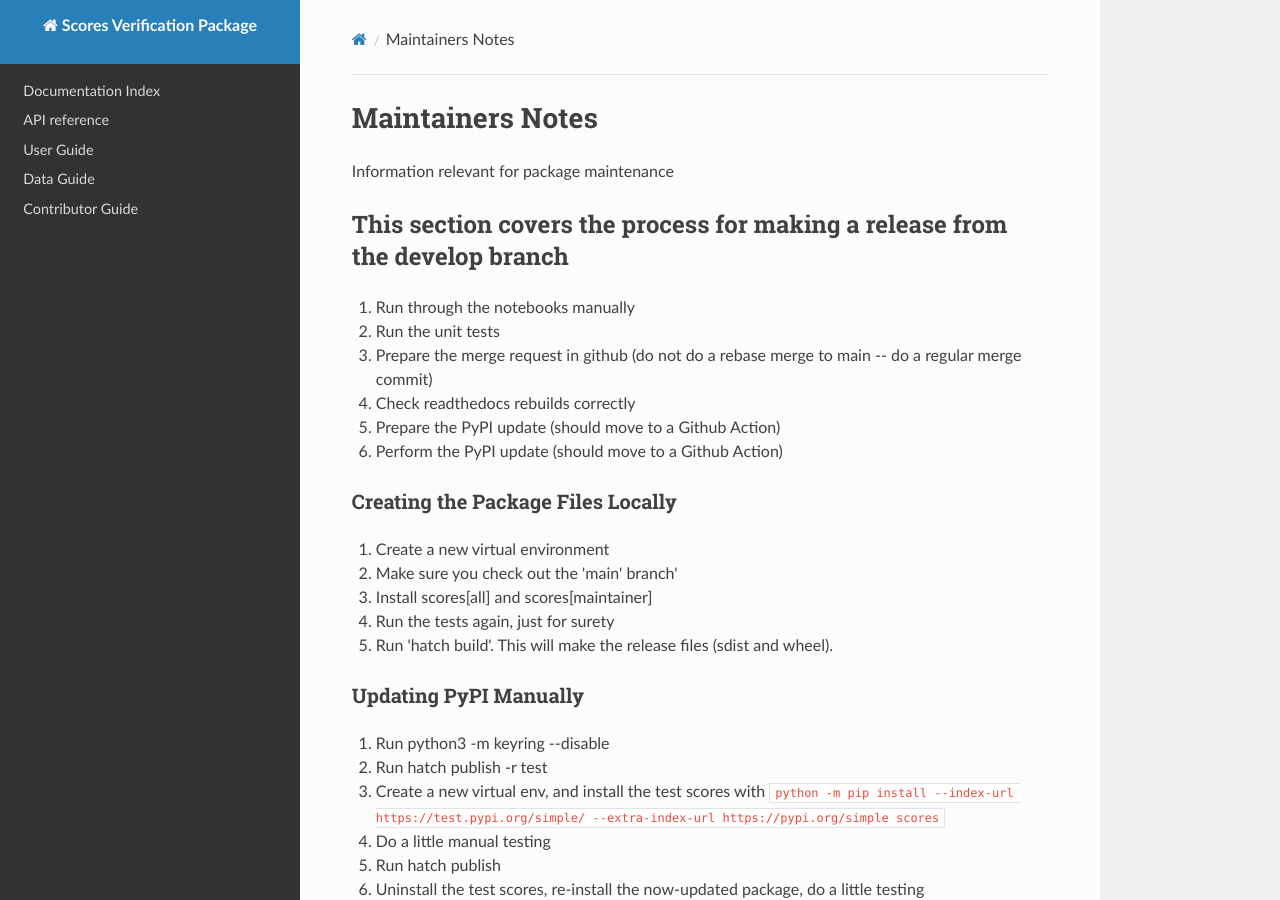
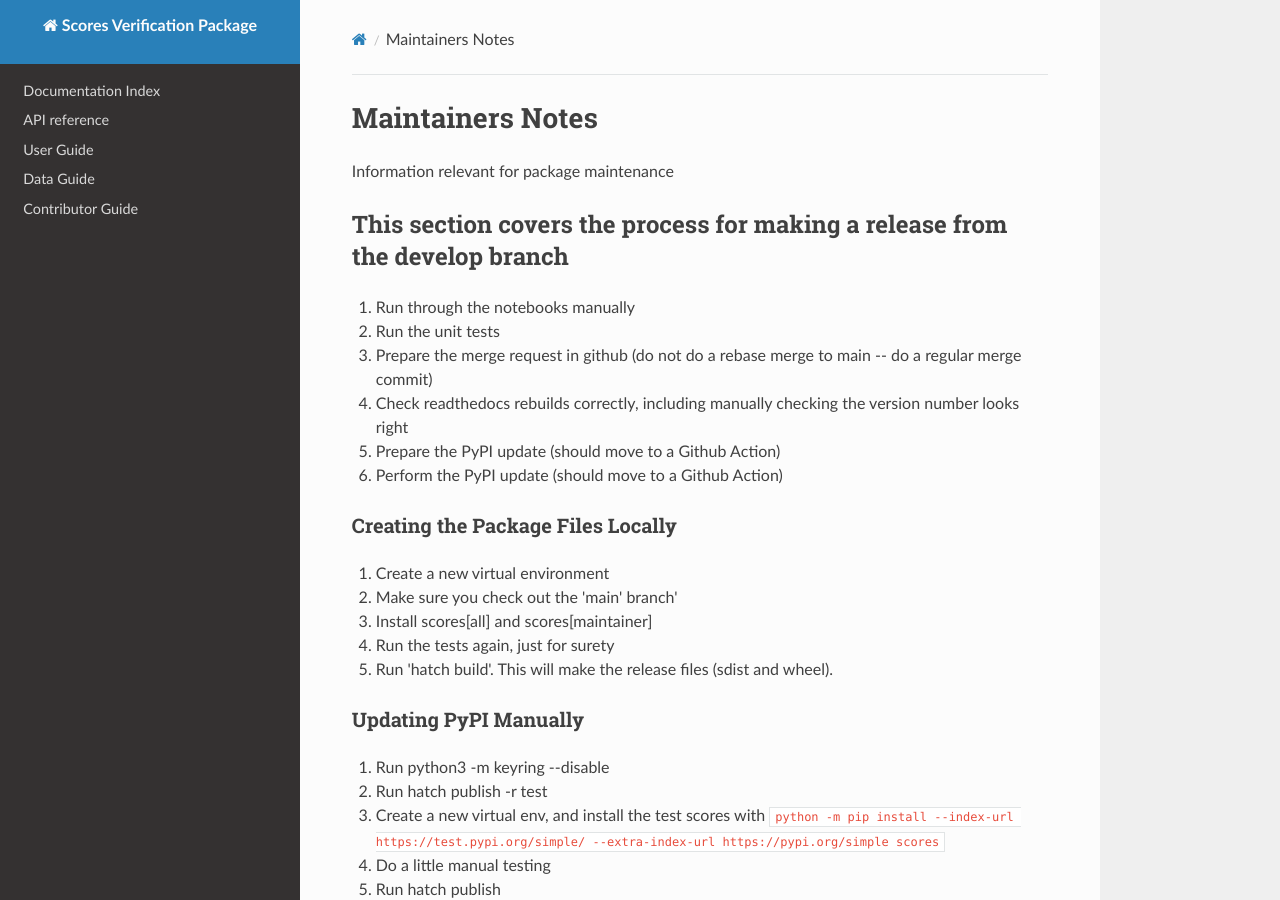
Before and after one commit to nci/scores, an MkDocs documentation site: the page built from docs/maintainer.md, in a window 1280 px wide and 900 px high. Built offline with MkDocs 1.6.1, drawn with Linux system fonts in a browser that asks for light colours; nearby versions of some CDN libraries.

Commit message:
Updated readthedocs version number

```diff
--- a/docs/conf.py
+++ b/docs/conf.py
@@ -10,7 +10,7 @@ from scores import __version__
 project = "scores"
 copyright = "2023, Australian Bureau of Meteorology"
 author = "Australian Bureau of Meteorology"
-release = "0.4"
+release = "0.6"
 
 version = __version__
 
--- a/docs/maintainer.md
+++ b/docs/maintainer.md
@@ -7,7 +7,7 @@ Information relevant for package maintenance
 1. Run through the notebooks manually
 2. Run the unit tests
 3. Prepare the merge request in github (do not do a rebase merge to main -- do a regular merge commit)
-4. Check readthedocs rebuilds correctly
+4. Check readthedocs rebuilds correctly, including manually checking the version number looks right
 5. Prepare the PyPI update (should move to a Github Action)
 6. Perform the PyPI update (should move to a Github Action)
 
```
